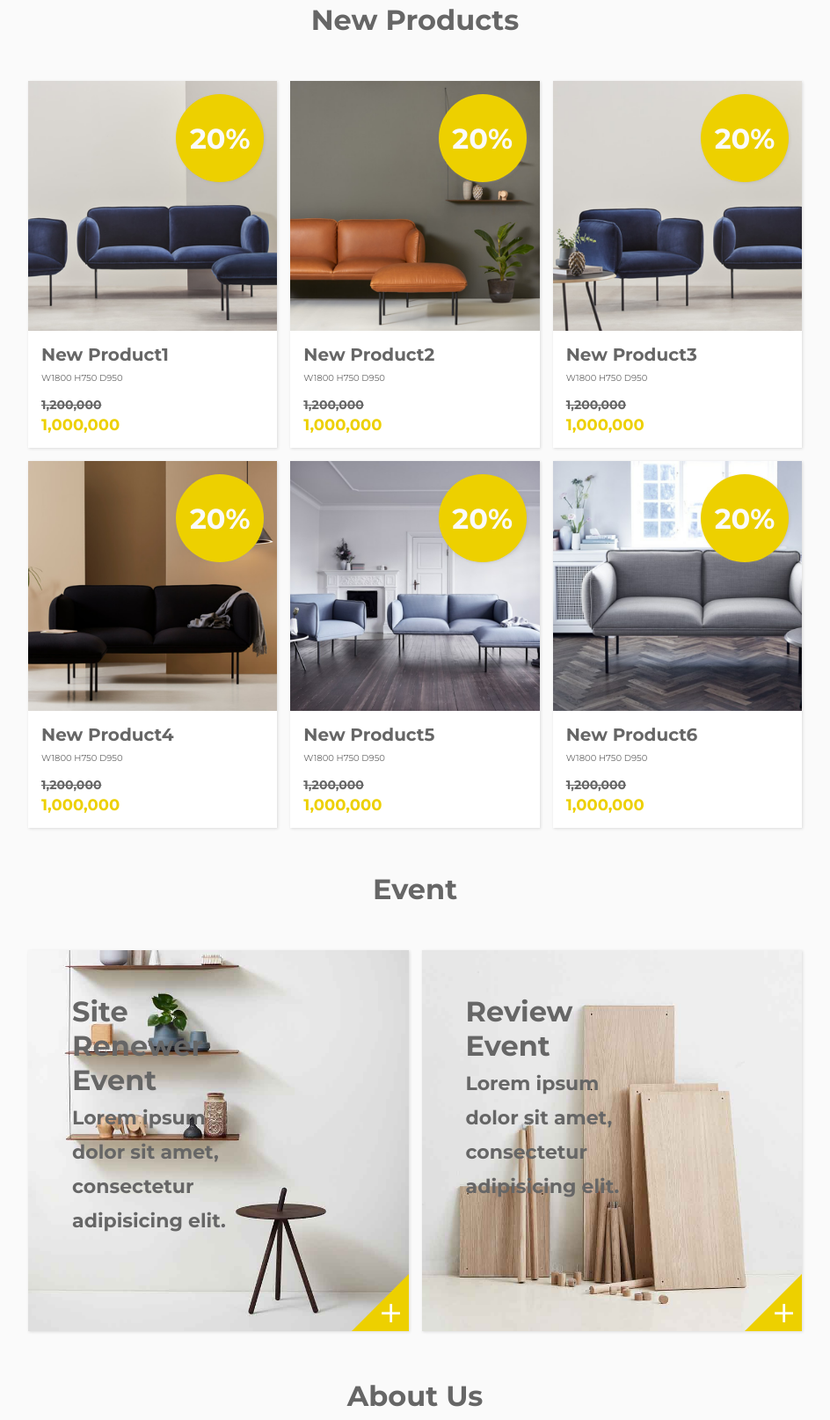
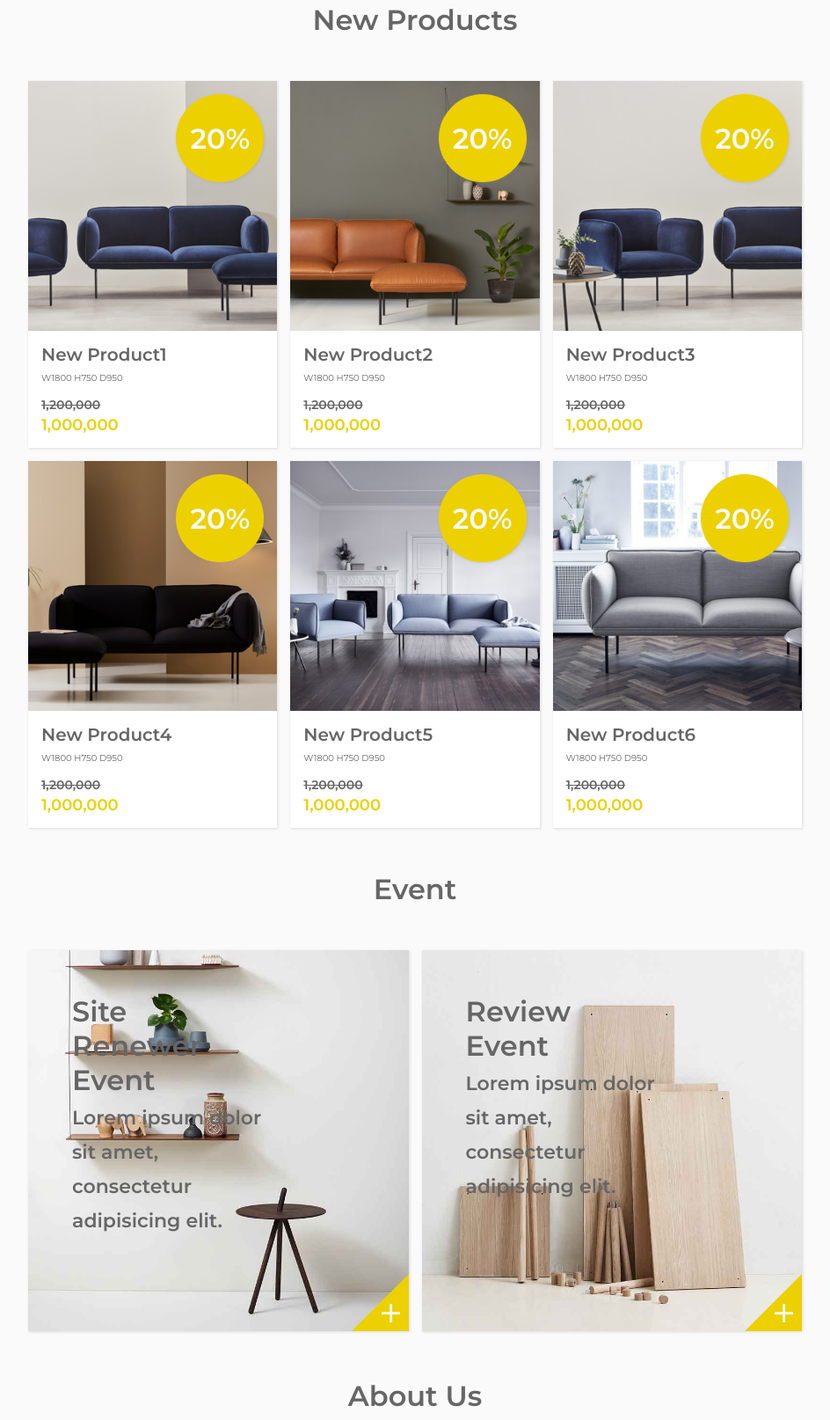
Before and after one commit to ceh9450/acasa, a plain HTML site: page index.html in a window 1280 px wide. Shown: the part 768-2382 px from the top of the page at 88% size, without its empty margins (258-1202 px from the left). Drawn offline with Linux system fonts and the light colour scheme.

Commit message:
Add files via upload

```diff
--- a/css/style.css
+++ b/css/style.css
@@ -59,7 +59,7 @@ header ul li a{
   color: var(--textMidColor);
   font-family: 'Montserrat', sans-serif;
   font-size: 14px;
-  font-weight: bold;
+  font-weight: 600;
 }
 
 header ul li a:hover{
@@ -121,7 +121,7 @@ footer p{
   color: var(--textMidColor);
   font-family: 'Montserrat', sans-serif;
   font-size: 32px;
-  font-weight: bold;
+  font-weight: 600;
 }
 
 .conA img{
@@ -144,7 +144,7 @@ footer p{
   color: var(--textMidColor);
   font-family: 'Montserrat', sans-serif;
   font-size: 32px;
-  font-weight: bold;
+  font-weight: 600;
 }
 
 .conB .productList{
@@ -169,7 +169,7 @@ footer p{
   color: var(--textMidColor);
   font-family: 'Montserrat', sans-serif;
   font-size: 20px;
-  font-weight: bold;
+  font-weight: 600;
 }
 
 .conB .size{
@@ -190,7 +190,7 @@ footer p{
   color: var(--textMidColor);
   font-family: 'Montserrat', sans-serif;
   font-size: 14px;
-  font-weight: bold;
+  font-weight: 600;
   text-decoration: line-through;
 }
 
@@ -202,7 +202,7 @@ footer p{
   color: var(--textHoverColor);
   font-family: 'Montserrat', sans-serif;
   font-size: 18px;
-  font-weight: bold;
+  font-weight: 600;
 }
 
 .conB .newProduct1 img, .newProduct2 img,
@@ -237,7 +237,7 @@ footer p{
   color: var(--textLightColor);
   font-family: 'Montserrat', sans-serif;
   font-size: 32px;
-  font-weight: bold;
+  font-weight: 600;
 }
 
 .conB .linkProduct1, .linkProduct2, .linkProduct3, .linkProduct4, .linkProduct5, .linkProduct6{
@@ -262,7 +262,7 @@ footer p{
   color: var(--textMidColor);
   font-family: 'Montserrat', sans-serif;
   font-size: 32px;
-  font-weight: bold;
+  font-weight: 600;
 }
 
 .conC .eventList{
@@ -295,7 +295,7 @@ footer p{
   color: var(--textMidColor);
   font-family: 'Montserrat', sans-serif;
   font-size: 32px;
-  font-weight: bold;
+  font-weight: 600;
 }
 
 .conC .eventName .eventInfo{
@@ -306,7 +306,7 @@ footer p{
   color: var(--textMidColor);
   font-family: 'Montserrat', sans-serif;
   font-size: 22px;
-  font-weight: bold;
+  font-weight: 600;
 }
 
 .conC .moreBtn1, .moreBtn2{
@@ -338,7 +338,7 @@ footer p{
   color: var(--textMidColor);
   font-family: 'Montserrat', sans-serif;
   font-size: 32px;
-  font-weight: bold;
+  font-weight: 600;
 }
 
 .conD .aboutUsList{
@@ -370,7 +370,7 @@ footer p{
   color: var(--textMidColor);
   font-family: 'Nanum Gothic', sans-serif;
   font-size: 20px;
-  font-weight: bold;
+  font-weight: 600;
 }
 
 .conD .content{
@@ -395,7 +395,7 @@ footer p{
   color: var(--textMidColor);
   font-family: 'Montserrat', sans-serif;
   font-size: 32px;
-  font-weight: bold;
+  font-weight: 600;
 }
 
 .conE .showroomList{
@@ -425,7 +425,7 @@ footer p{
   color: var(--textHoverColor);
   font-family: 'Nanum Gothic', sans-serif;
   font-size: 32px;
-  font-weight: bold;
+  font-weight: 600;
   line-height: 1.5em;
 }
 
@@ -437,7 +437,7 @@ footer p{
   color: var(--textLightColor);
   font-family: 'Montserrat', sans-serif;
   font-size: 20px;
-  font-weight: bold;
+  font-weight: 600;
 }
 
 .conE .location, .hour, .contact{
```
